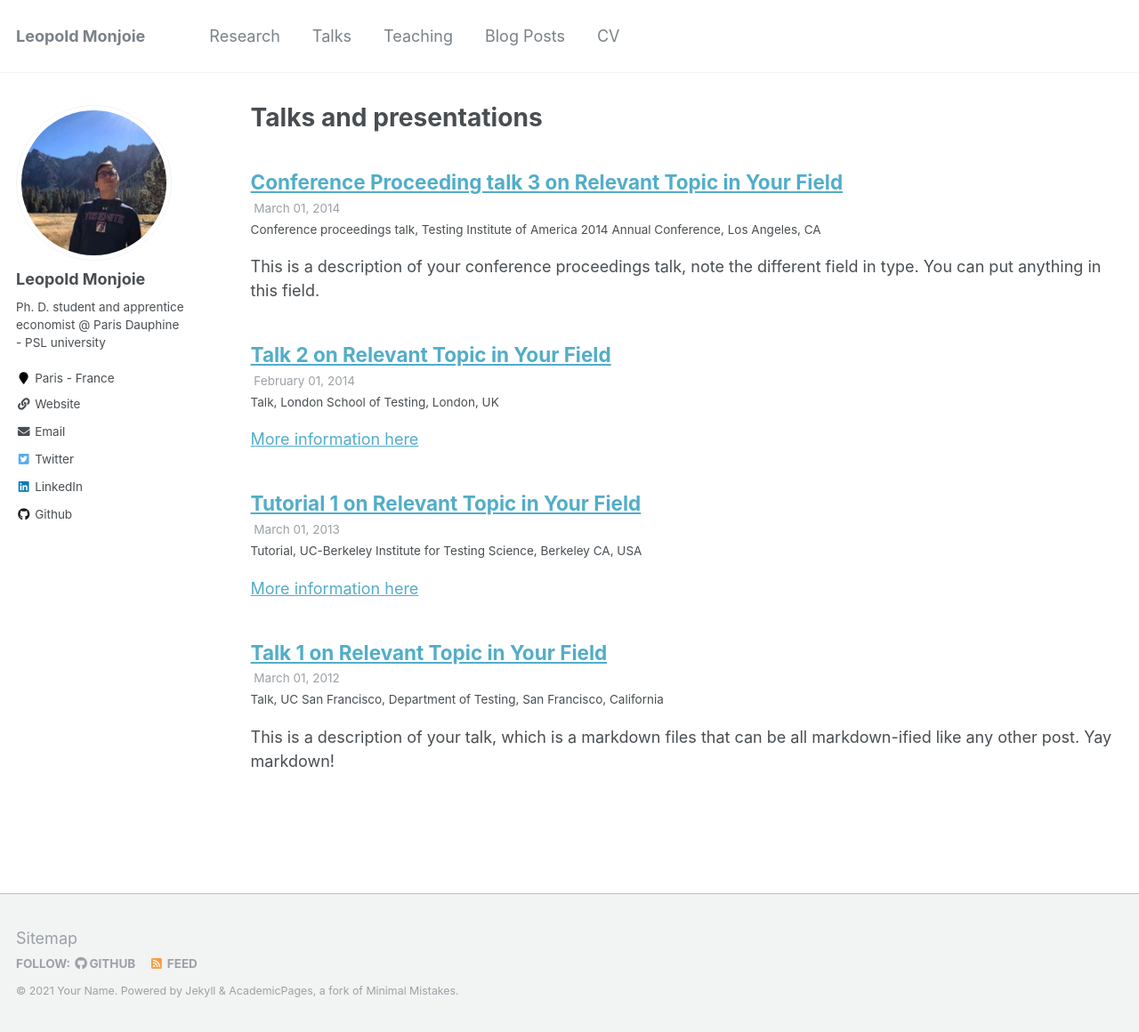
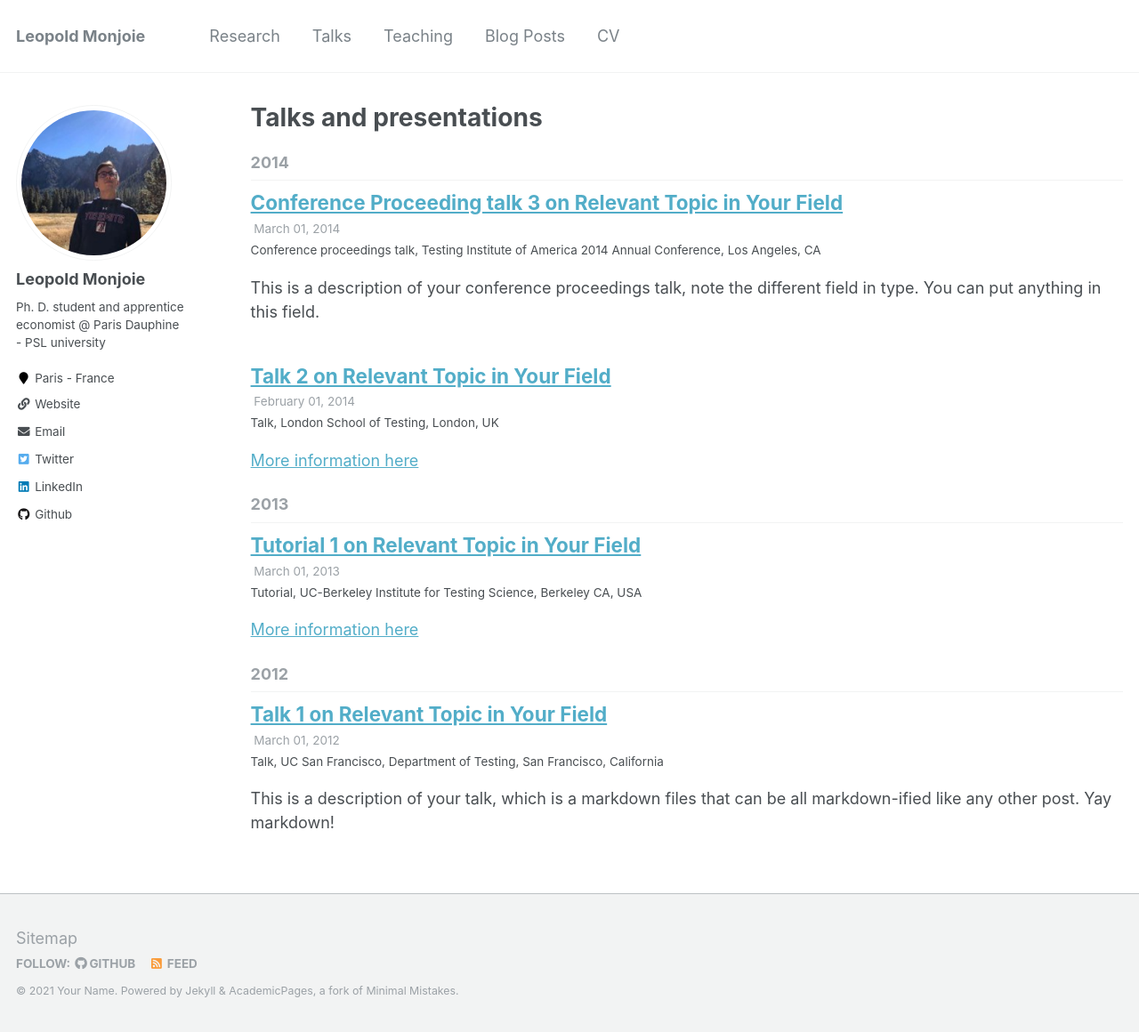
Before and after one commit to LeopoldM/LeopoldM.github.io, a Jekyll site: the page built from _pages/talks.html, in a window 1280 px wide and 1160 px high. Shown: the whole window at 89% size. Built offline with Jekyll 4.4.1, drawn with Linux system fonts in a browser that asks for light colours.

Commit message:
Update talks.html

```diff
--- a/_pages/talks.html
+++ b/_pages/talks.html
@@ -11,6 +11,14 @@
 
 {% endif %}
 
+
+{% include base_path %}
+{% capture written_year %}'None'{% endcapture %}
 {% for post in site.talks reversed %}
+  {% capture year %}{{ post.date | date: '%Y' }}{% endcapture %}
+  {% if year != written_year %}
+    <h2 id="{{ year | slugify }}" class="archive__subtitle">{{ year }}</h2>
+    {% capture written_year %}{{ year }}{% endcapture %}
+  {% endif %}
   {% include archive-single-talk.html %}
 {% endfor %}
```
